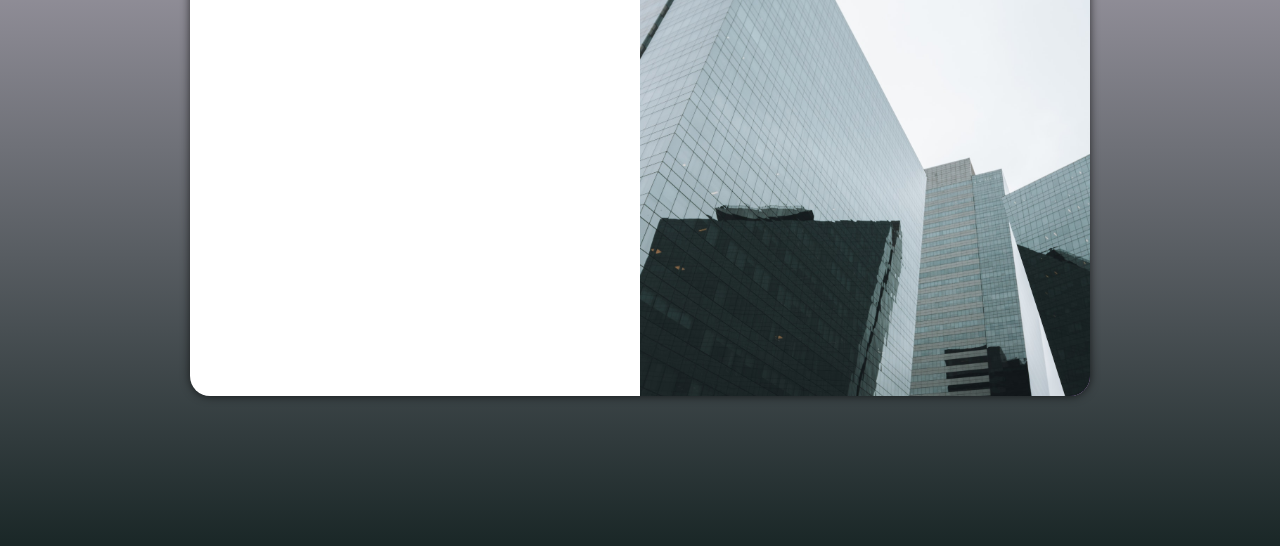
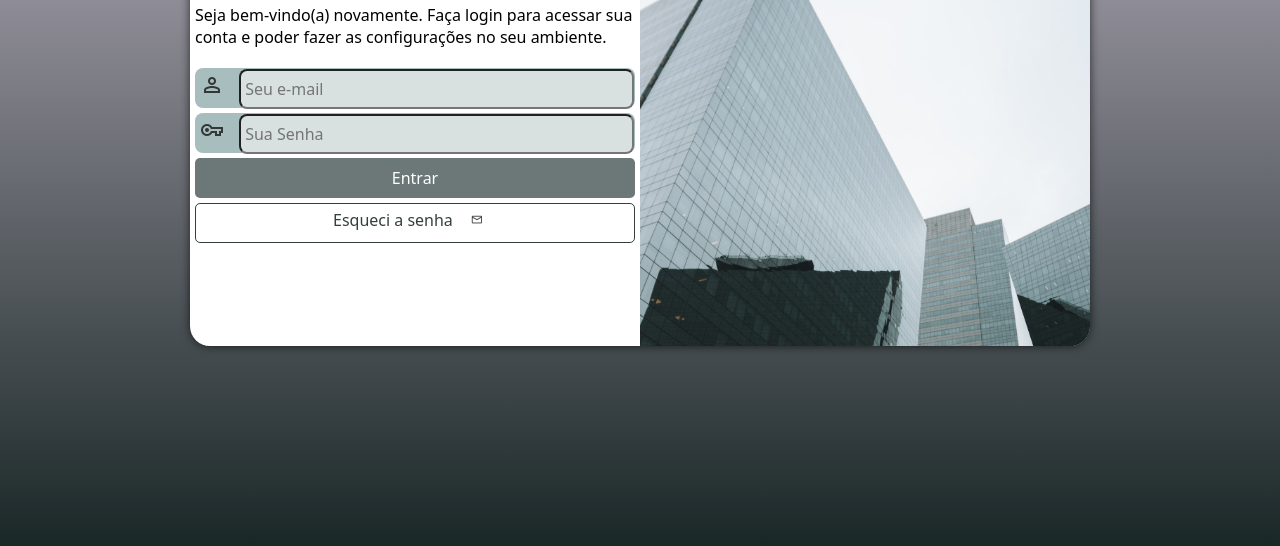
Before and after one commit to EnoqueGarcia/Tela-de-login-responsiva, a plain HTML site: page index.html in a window 1280 px wide. Shown: the part 254-800 px from the top of the page. Drawn offline with nearby package versions, Linux system fonts and the light colour scheme.

Commit message:
Projeto concluído.

```diff
--- a/Imagens/media-query.css
+++ b/Imagens/media-query.css
@@ -3,6 +3,7 @@
 @media screen and (min-width: 768px) and (max-width: 992px) {
     section#login {
         width: 80vw;
+        height: 280px;
     }
 
     section#login > div#imagem {
@@ -23,6 +24,7 @@
 @media screen and (min-width: 992px) {
     section#login {
         width: 900px;
+        height: 400px;
     }
     section#login > div#imagem {
         float: right;
@@ -36,5 +38,8 @@
     body {
         background-image: linear-gradient(to top, #1a2727, #c4bbc9);
     }
-
+    div#formulario > p {
+        font-size: 1em;
+        margin: 20px 0px;
+    }
 }
--- a/Imagens/style.css
+++ b/Imagens/style.css
@@ -1,11 +1,6 @@
 @charset "UTF-8";
 
-/*
 
-Paleta de cores
-Verde: #49a09d
-Lilás: #5f2c82
-*/
 
 * {
     padding: 0px;
@@ -29,14 +24,15 @@ main {
 section#login {
     background-color: white;
     width: 250px;
-    height: 500px;
+  height: 495px;
     border-radius: 20px;
     position: absolute;
     top: 50%;
     left: 50%;
-    transform: translate(-50%, -50%);
+
     overflow: hidden;
     box-shadow: 0px 0px 10px rgba(0, 0, 0, 0.678);
+    transform: translate(-50%, -50%);
     transition: width 0.3s, height 0.3s;
     transition-timing-function: ease;
 }
@@ -49,6 +45,98 @@ section#login > div#imagem {
 }
 
 section#login > div#formulario {
-    padding: 10px;
+    padding: 5px;
     display: block;
 }
+
+div#formulario > h1 {
+    text-align: center;
+    margin-bottom: 10px;
+}
+
+div#formulario > p {
+    font-size: 0.8em;
+}
+
+form > div.campo {
+    background-color: #85a3a3b6;
+    display: block;
+    height: 40px;
+    border-radius: 8px;
+    margin: 5px 0px;
+
+
+}
+
+div.campo > label {
+    display: none;
+}
+
+.material-symbols-outlined {
+    color: #030303b6;
+    font-size: 10em;
+
+    width: 40px;
+    padding: 5px;
+}
+
+div.campo > input {
+    background-color:#eceeeeb6;
+    font-size: 1em;
+    width: calc(100% - 45px);
+    height: 100%;
+
+    border-radius: 8px;
+    padding: 4px;
+    transform: translateY(-2px);
+
+
+}
+
+div.campo > input:focus-within {
+    background-color: white;
+}
+form > input[type=submit]{
+margin-top: 5px;
+    font-size: 1em;
+    display: block;
+    width: 100%;
+    height: 40px;
+    background-color: #6c7777;
+    color: white;
+    border: none;
+    border-radius: 5px;
+    cursor: pointer;
+}
+
+form > input[type=submit]:hover {
+    background-color: #131414;
+}
+
+form > a.botao {
+    display: block;
+    text-align: center;
+    font-size: 1em;
+    width: 100%;
+    height: 40px;
+    padding-top: 5px;
+    margin-top: 5px;
+    background-color:  white;
+    border: 1px solid #333f3f;
+    border-radius: 5px;
+    text-decoration: none;
+    color: #333f3f;
+
+}
+
+
+form > a.botao:hover {
+   background-color: #131414;
+   color: white;
+
+}
+
+
+form > a.botao > i {
+    font-size: 0.8em;;
+}
--- a/index.html
+++ b/index.html
@@ -7,6 +7,8 @@
     <title>Login</title>
     <link rel="stylesheet" href="Imagens/style.css">
     <link rel="stylesheet" href="Imagens/media-query.css">
+    <link href="https://fonts.googleapis.com/css2?family=Material+Symbols+Outlined" rel="stylesheet" />
+
 </head>
 <body>
     <main>
@@ -16,10 +18,25 @@
             </div>
             <div id="formulario">
 <h1>Login</h1>
-<p>Seja bem-vindo(a) novamente. Faça login para acessar sua conta e poder fazer as configurações no seu ambiente</p>
-<form action="login.php" method="post"></form>
-            </div>
+<p>Seja bem-vindo(a) novamente. Faça login para acessar sua conta e poder fazer as configurações no seu ambiente.</p>
+<form action="login.php" method="post" autocomplete="on">
+<div class="campo">
+    <span class="material-symbols-outlined">person</span>
+    <input type="email" name="login" id="ilogin" placeholder="Seu e-mail" autocomplete="email" required >
+    <label for="ilogin">Login</label>
+</div>
 
+<div class="campo">
+    <span class="material-symbols-outlined">vpn_key</span>
+
+    <input type="password" name="senha" id="isenha" placeholder="Sua Senha" autocomplete="current-password" required minlength="8" maxlength="20">
+
+    <label for="isenha">Senha</label>
+</div>
+
+           <input type="submit" value="Entrar">
+           <a href="esqueci.html" class="botao">Esqueci a senha <i class="material-symbols-outlined">mail</i></a>
+        </form>
         </section>
     </main>
 </body>
```
